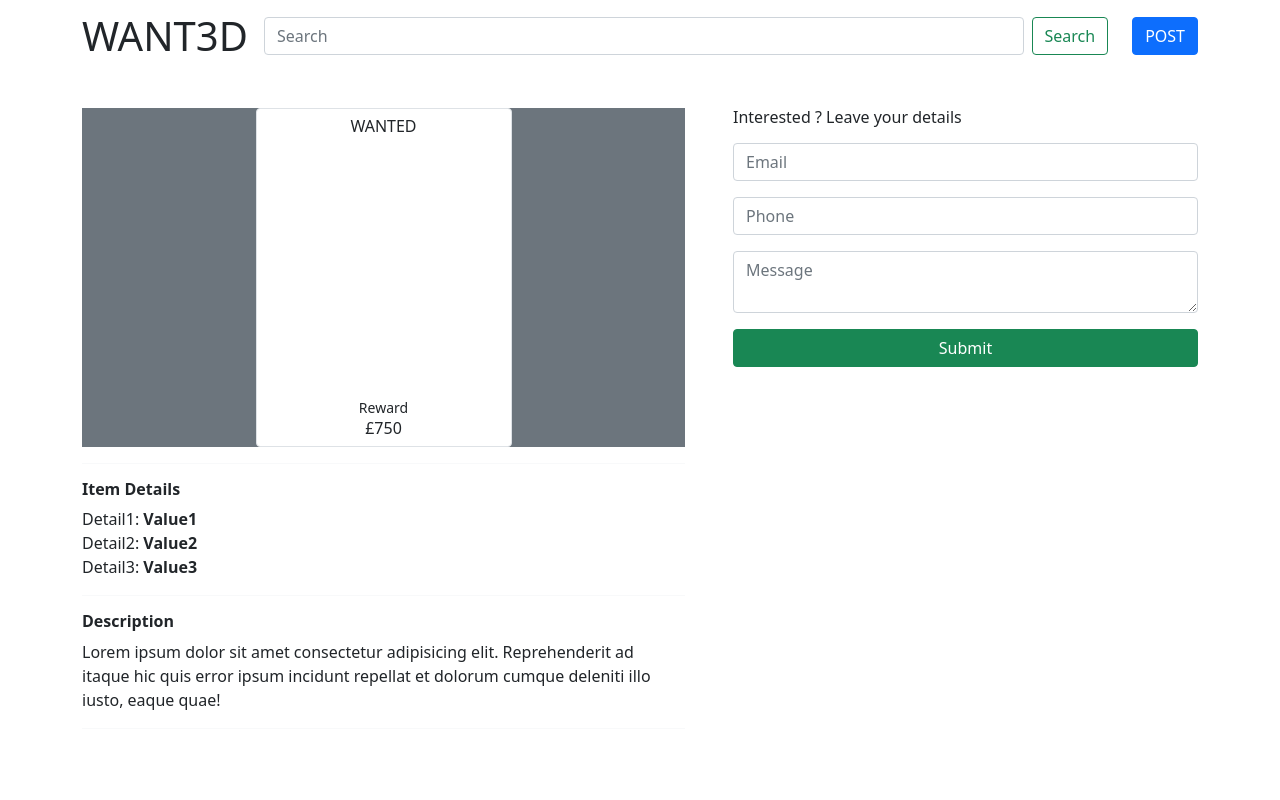
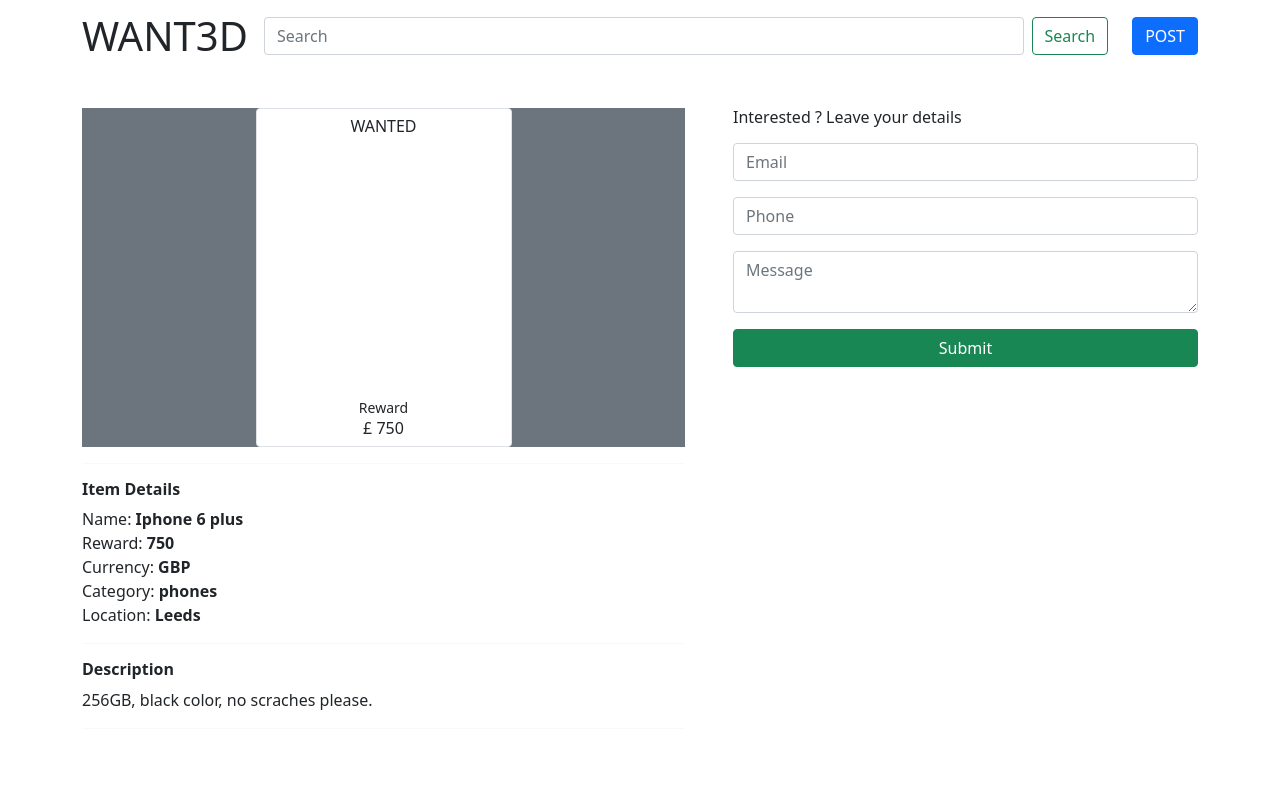
Before and after one commit to toundaherve/want3d, a Next.js app: page /item in a window 1280 px wide. Shown: the top 800 px of the page. Built offline with nearby package versions, Linux system fonts and the light colour scheme.

Commit message:
Add Item page data

```diff
--- /dev/null
+++ b/components/ItemPage.js
@@ -0,0 +1,106 @@
+import { Button, Col, Form, FormGroup, Input, Label } from "reactstrap";
+import Layout from "./Layout";
+import { currencySymbol } from "./ResultsPage";
+
+export default function ItemPage({ data }) {
+  return (
+    <Layout>
+      <span className="d-none d-md-block mb-3 w-100 text-white">.</span>
+      <div className="d-flex flex-wrap flex-grow-1">
+        <div className="container">
+          {/* Hidden */}
+          <div className="row">
+            <div className="col-12 col-md-7 px-0 pe-md-5">
+              <div
+                className="bg-secondary w-100 position-relative"
+                style={{ paddingTop: "56.25%" }}
+              >
+                <div className="position-absolute top-0 start-0 bottom-0 end-0">
+                  {/* Poster */}
+                  <div
+                    className="d-flex flex-column justify-content-between card p-2 border mx-auto h-100"
+                    style={{ width: "256px" }}
+                  >
+                    <h6 className="text-center mb-0">WANTED</h6>
+                    <div className="w-100"></div>
+                    <div className="text-center">
+                      <small>Reward</small>
+                      <h6 className="text-center mb-0">{`${currencySymbol(
+                        data.currency
+                      )} ${data.reward}`}</h6>
+                    </div>
+                  </div>
+                </div>
+              </div>
+              {/* Details */}
+              <div>
+                <span className="d-block my-3 border-bottom border-1 border-light"></span>
+                <h6 className="fw-bold">Item Details</h6>
+                <div className="flex-wrap">
+                  {Object.keys(data).map((key, idx) => {
+                    if (!["description", "email", "id"].includes(key)) {
+                      return (
+                        <div key={idx} className="flex-wrap">
+                          <span>{capitalize(key)}: </span>
+                          <span className="fw-bold">
+                            {Object.values(data)[idx]}
+                          </span>
+                        </div>
+                      );
+                    }
+                  })}
+                </div>
+                <span className="d-block my-3 border-bottom border-1 border-light"></span>
+                <h6 className="fw-bold">Description</h6>
+                <p>{data.description}</p>
+                <span className="d-block my-3 border-bottom border-1 border-light"></span>
+              </div>
+            </div>
+            <div className="col-12 col-md-5 px-0">
+              {/* Reply */}
+              <div>
+                <h6 className="mb-0">Interested ? Leave your details</h6>
+                <span className="d-block mb-3"></span>
+                <Form className="d-flex flex-column">
+                  <FormGroup>
+                    <Input
+                      type="email"
+                      name="email"
+                      id="exampleEmail"
+                      placeholder="Email"
+                    />
+                  </FormGroup>
+                  <span className="d-block mb-3"></span>
+                  <FormGroup>
+                    <Input
+                      type="text"
+                      name="phone"
+                      id="examplePhone"
+                      placeholder="Phone"
+                    />
+                  </FormGroup>
+                  <span className="d-block mb-3"></span>
+                  <FormGroup>
+                    <Input
+                      type="textarea"
+                      name="text"
+                      id="exampleText"
+                      placeholder="Message"
+                    />
+                  </FormGroup>
+                  <span className="d-block mb-3"></span>
+                  <Button color="success">Submit</Button>
+                </Form>
+              </div>
+            </div>
+          </div>
+        </div>
+        <span className="d-block mb-4"></span>
+      </div>
+    </Layout>
+  );
+}
+
+function capitalize(word) {
+  return word[0].toUpperCase() + word.substring(1).toLowerCase();
+}
--- a/components/ResultsPage.js
+++ b/components/ResultsPage.js
@@ -150,7 +150,7 @@ function Filter({ children, options = ["option1", "option2", "option3"] }) {
   );
 }
 
-function currencySymbol(currency) {
+export function currencySymbol(currency) {
   const symbols = {
     EUR: "€",
     USD: "$",
--- a/pages/item.js
+++ b/pages/item.js
@@ -1,97 +1,16 @@
-import { Button, Col, Form, FormGroup, Input, Label } from "reactstrap";
-import Layout from "../components/Layout";
+import ItemPage from "../components/ItemPage";
+
+const item = {
+  id: "211341",
+  name: "Iphone 6 plus",
+  reward: "750",
+  currency: "GBP",
+  description: "256GB, black color, no scraches please.",
+  category: "phones",
+  location: "Leeds",
+  email: "toundaherve@gmail.com",
+};
 
 export default function Item() {
-  return (
-    <Layout>
-      <span className="d-none d-md-block mb-3 w-100 text-white">.</span>
-      <div className="d-flex flex-wrap flex-grow-1">
-        <div className="container">
-          {/* Hidden */}
-          <div className="row">
-            <div className="col-12 col-md-7 px-0 pe-md-5">
-              <div
-                className="bg-secondary w-100 position-relative"
-                style={{ paddingTop: "56.25%" }}
-              >
-                <div className="position-absolute top-0 start-0 bottom-0 end-0">
-                  {/* Poster */}
-                  <div
-                    className="d-flex flex-column justify-content-between card p-2 border mx-auto h-100"
-                    style={{ width: "256px" }}
-                  >
-                    <h6 className="text-center mb-0">WANTED</h6>
-                    <div className="w-100"></div>
-                    <div className="text-center">
-                      <small>Reward</small>
-                      <h6 className="text-center mb-0">£750</h6>
-                    </div>
-                  </div>
-                </div>
-              </div>
-              {/* Details */}
-              <div>
-                <span className="d-block my-3 border-bottom border-1 border-light"></span>
-                <h6 className="fw-bold">Item Details</h6>
-                <div className="flex-wrap">
-                  {[1, 2, 3].map((n, idx) => (
-                    <div key={idx} className="flex-wrap">
-                      <span>Detail{n}: </span>
-                      <span className="fw-bold">Value{n}</span>
-                    </div>
-                  ))}
-                </div>
-                <span className="d-block my-3 border-bottom border-1 border-light"></span>
-                <h6 className="fw-bold">Description</h6>
-                <p>
-                  Lorem ipsum dolor sit amet consectetur adipisicing elit.
-                  Reprehenderit ad itaque hic quis error ipsum incidunt repellat
-                  et dolorum cumque deleniti illo iusto, eaque quae!
-                </p>
-                <span className="d-block my-3 border-bottom border-1 border-light"></span>
-              </div>
-            </div>
-            <div className="col-12 col-md-5 px-0">
-              {/* Reply */}
-              <div>
-                <h6 className="mb-0">Interested ? Leave your details</h6>
-                <span className="d-block mb-3"></span>
-                <Form className="d-flex flex-column">
-                  <FormGroup>
-                    <Input
-                      type="email"
-                      name="email"
-                      id="exampleEmail"
-                      placeholder="Email"
-                    />
-                  </FormGroup>
-                  <span className="d-block mb-3"></span>
-                  <FormGroup>
-                    <Input
-                      type="text"
-                      name="phone"
-                      id="examplePhone"
-                      placeholder="Phone"
-                    />
-                  </FormGroup>
-                  <span className="d-block mb-3"></span>
-                  <FormGroup>
-                    <Input
-                      type="textarea"
-                      name="text"
-                      id="exampleText"
-                      placeholder="Message"
-                    />
-                  </FormGroup>
-                  <span className="d-block mb-3"></span>
-                  <Button color="success">Submit</Button>
-                </Form>
-              </div>
-            </div>
-          </div>
-        </div>
-        <span className="d-block mb-4"></span>
-      </div>
-    </Layout>
-  );
+  return <ItemPage data={item} />;
 }
--- a/pages/results.js
+++ b/pages/results.js
@@ -3,6 +3,7 @@ import ResultsPage from "../components/ResultsPage";
 const searchText = "Iphone 6 plus";
 const data = [
   {
+    id: "211341",
     name: "Iphone 6 plus",
     reward: "750",
     currency: "GBP",
@@ -12,6 +13,7 @@ const data = [
     email: "toundaherve@gmail.com",
   },
   {
+    id: "48274824",
     name: "Iphone 6 plus",
     reward: "650",
     currency: "GBP",
```
